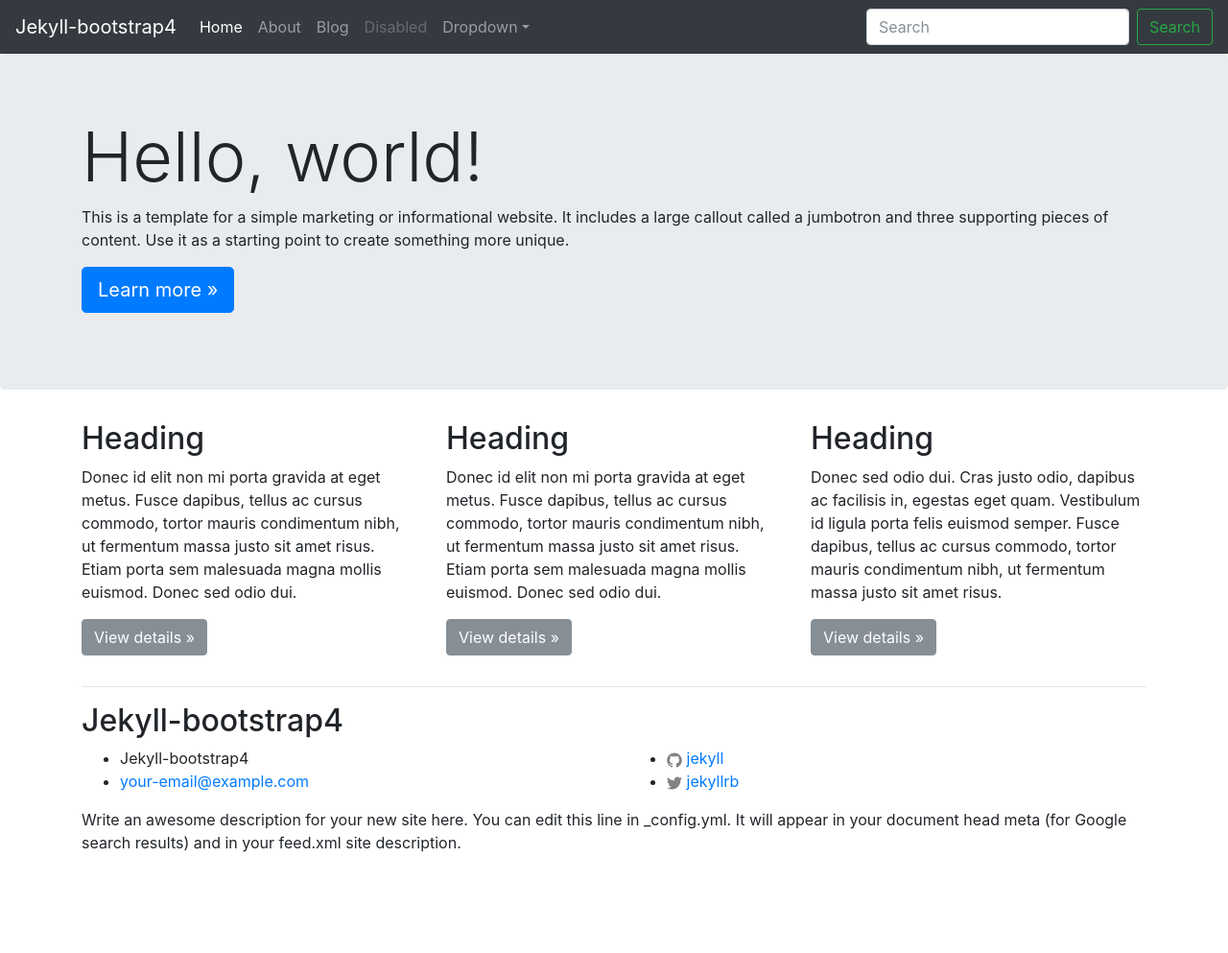
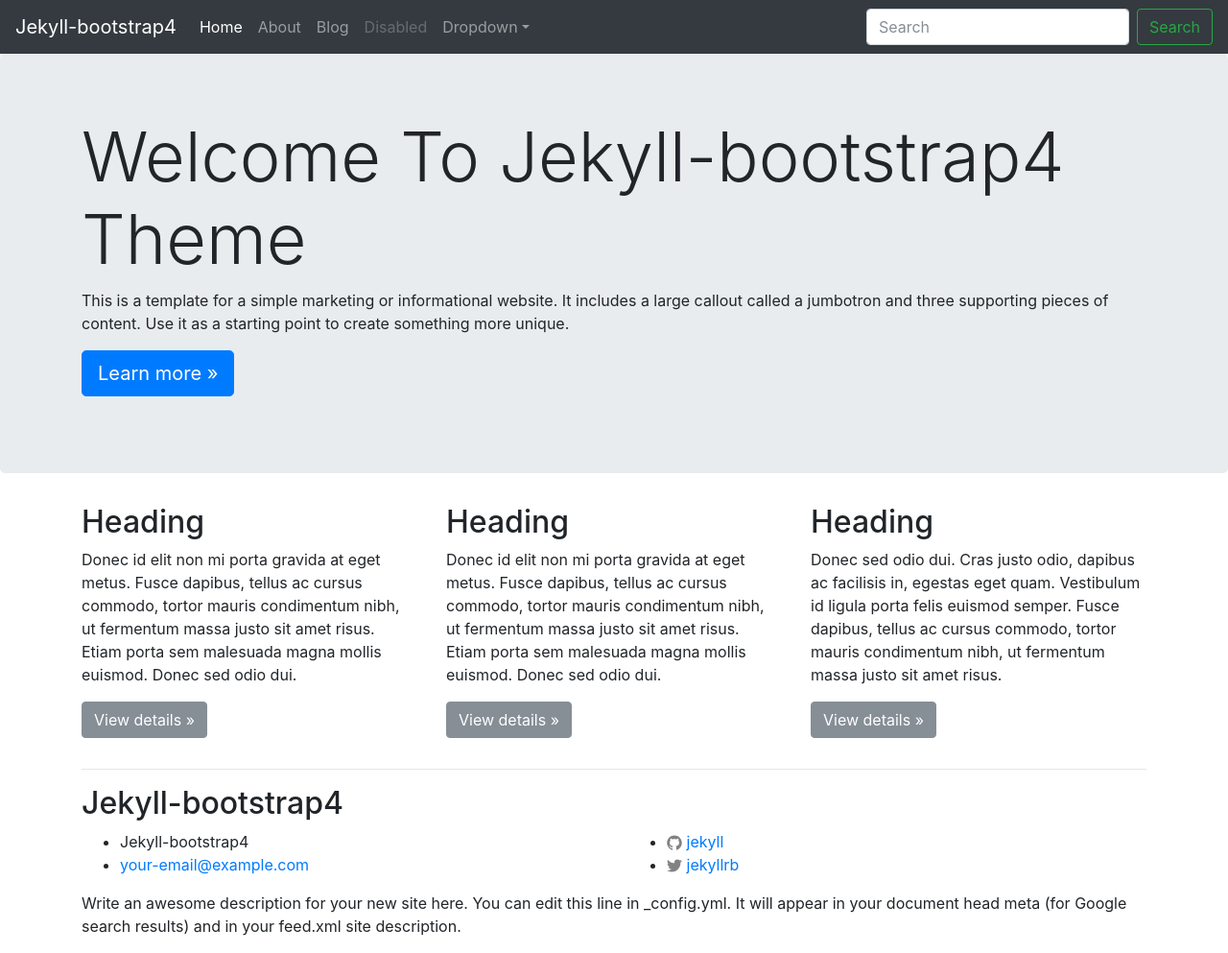
Before and after one commit to LKay/Jekyll-bootstrap4, a Jekyll site: the page built from index.md, in a window 1280 px wide and 993 px high. Shown: the whole window at 96% size. Built offline with Jekyll 4.4.1, drawn with Linux system fonts in a browser that asks for light colours; nearby versions of some CDN libraries.

Commit message:
Update index.md

```diff
--- a/index.md
+++ b/index.md
@@ -9,7 +9,7 @@ layout: default
   <!-- Main jumbotron for a primary marketing message or call to action -->
   <div class="jumbotron">
     <div class="container">
-      <h1 class="display-3">Hello, world!</h1>
+      <h1 class="display-3">Welcome To Jekyll-bootstrap4 Theme</h1>
       <p>This is a template for a simple marketing or informational website. It includes a large callout called a jumbotron and three supporting pieces of content. Use it as a starting point to create something more unique.</p>
       <p><a class="btn btn-primary btn-lg" href="#" role="button">Learn more &raquo;</a></p>
     </div>
```
